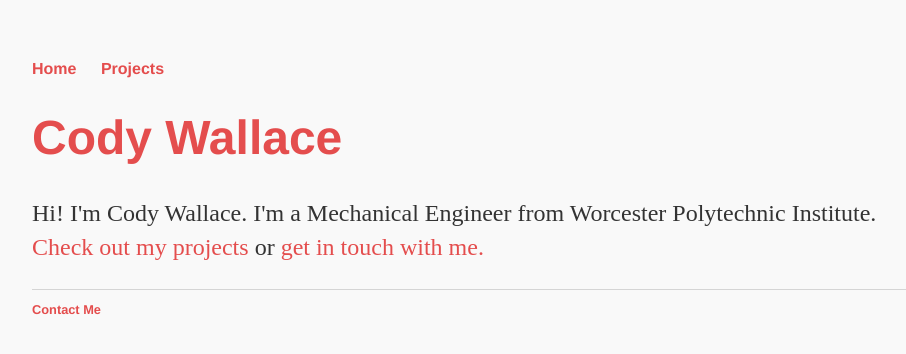
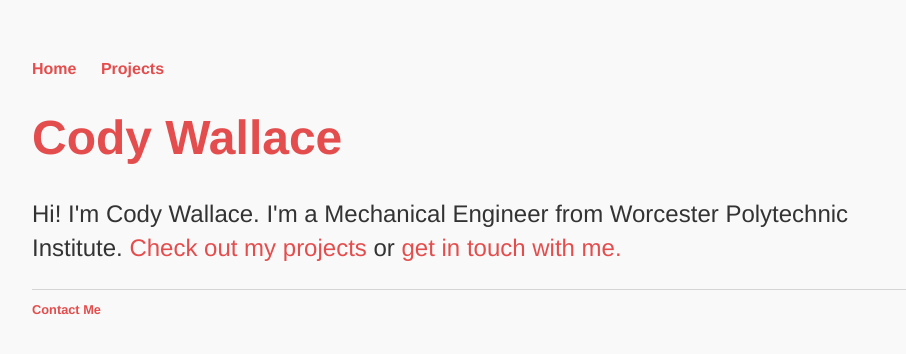
Before and after one commit to CodyWallace245/CodyWallace245.github.io, a Jekyll site: the page built from index.html, in a window 1280 px wide. Shown: the top 354 px of the page, without its empty margins (160-1066 px from the left). Built offline with Jekyll 4.4.1, drawn with Linux system fonts in a browser that asks for light colours.

Commit message:
Update main.css

```diff
--- a/css/main.css
+++ b/css/main.css
@@ -1,15 +1,35 @@
 title {
    margin: 3em;
    width: 70%;
-   font-family: 'Helvetica', 'Arial', 'Sans-Serif';
+   font-family: "Helvetica Neue", "Yantramanav";
 }
 body {
+   font-family: "Helvetica Neue", "Yantramanav";
    margin: 60px auto;
    width: 70%;
    background-color: #f9f9f9
 }
+loading-overlay{
+  position:fixed;
+  z-index:99999;
+  top:0;
+  left:0;
+  bottom:0;
+  right:0;
+  transition: 1s 0.4s;
+}
+loading-progress{
+  height:2px;
+  background:#33C3F0;
+  position:absolute;
+  width:0;
+  top:0;
+}
+loading-progstat{
+  display: none
+}
 nav ul, footer ul {
-    font-family:'Helvetica', 'Arial', 'Sans-Serif';
+    font-family:"Helvetica Neue", "Yantramanav";
     padding: 0px;
     list-style: none;
     font-weight: bold;
@@ -28,7 +48,7 @@
 }
 h1 {
     font-size: 3em;
-    font-family:'Helvetica', 'Arial', 'Sans-Serif';
+    font-family:"Helvetica Neue", "Yantramanav";
     color: #e44d4d;
 }
 p {
```
